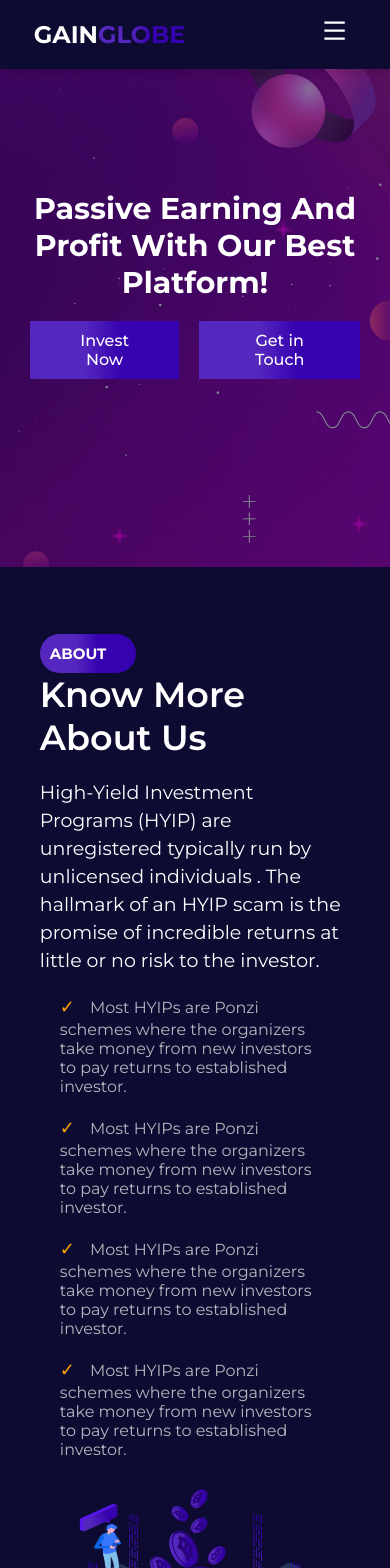
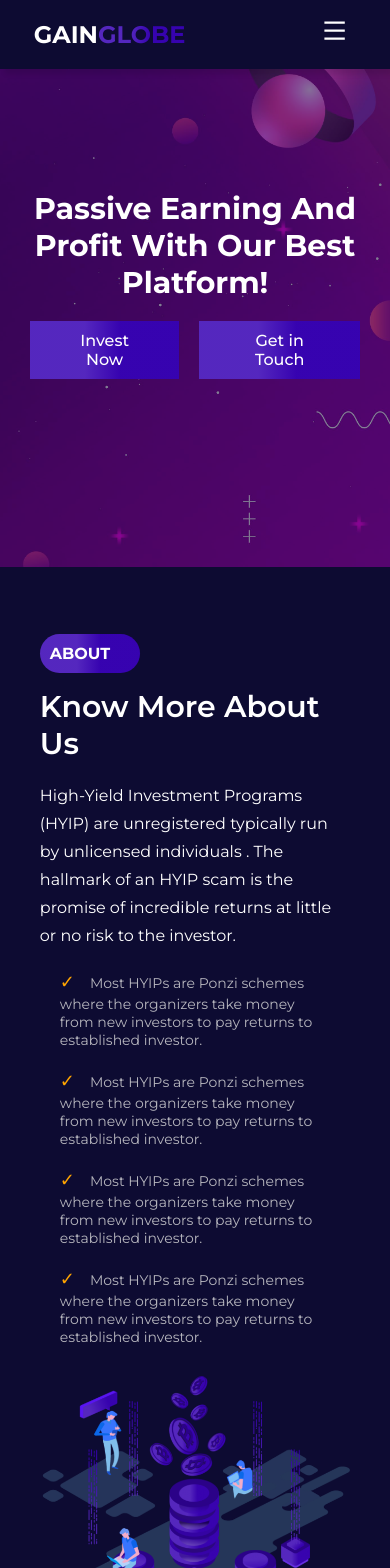
Before and after one commit to mayor-style/gain, a React (Vite) app: page / in a window 390 px wide. Shown: the top 1568 px of the page. Built offline with nearby package versions, Linux system fonts and the light colour scheme.

Commit message:
Update AboutUs.css

```diff
--- a/src/Components/AboutUs/AboutUs.css
+++ b/src/Components/AboutUs/AboutUs.css
@@ -176,4 +176,25 @@
     .AboutUs-Sec .content .left img{
         height: 300px;
     }
+
+    .AboutUs-Sec .content h1{
+        font-size: 30px;
+    }
+
+    .AboutUs-Sec .content p{
+        font-size: 16px;
+    }
+
+    .AboutUs-Sec .content ul li{
+        font-size: 14px;
+    }
+
+    .AboutUs-Sec .content .header h2 {
+        font-size: 16px;
+        margin-bottom: 15px;
+    }
+
+    .Main-AboutUs{
+        padding: 0px;
+    }
 }
```
